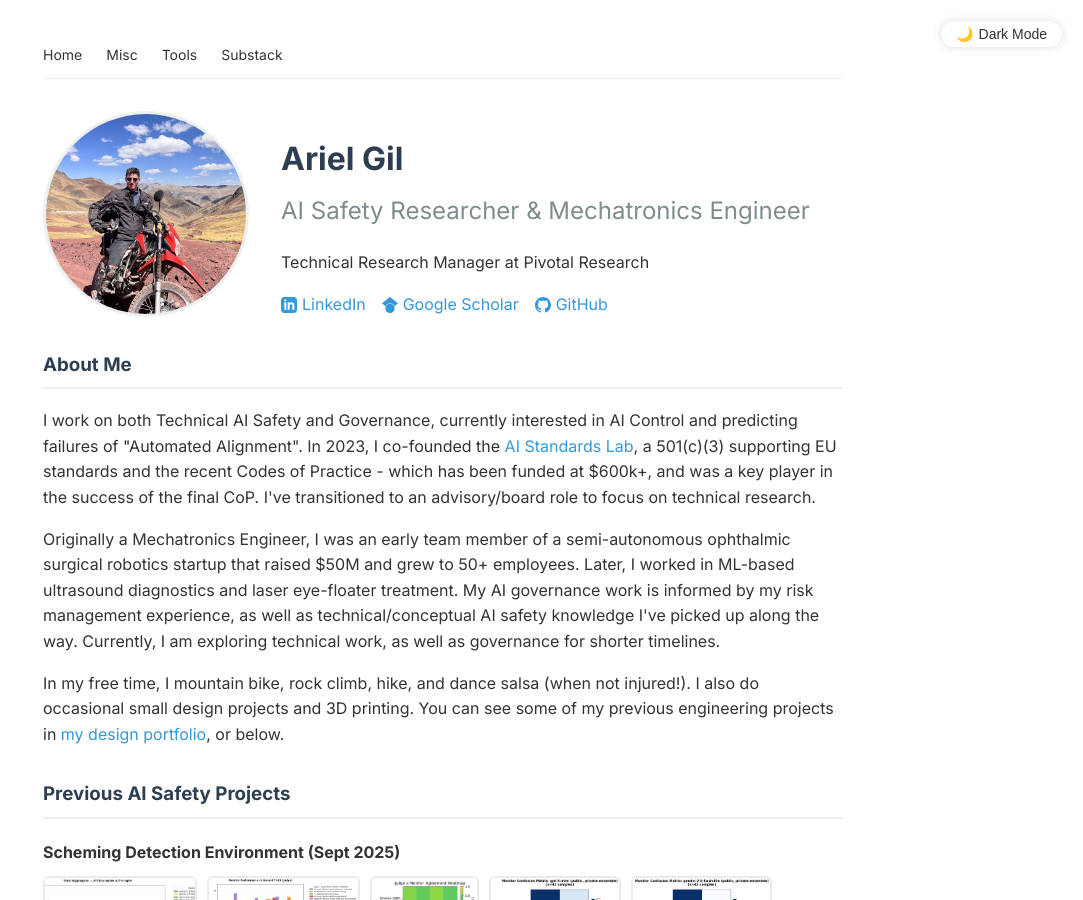
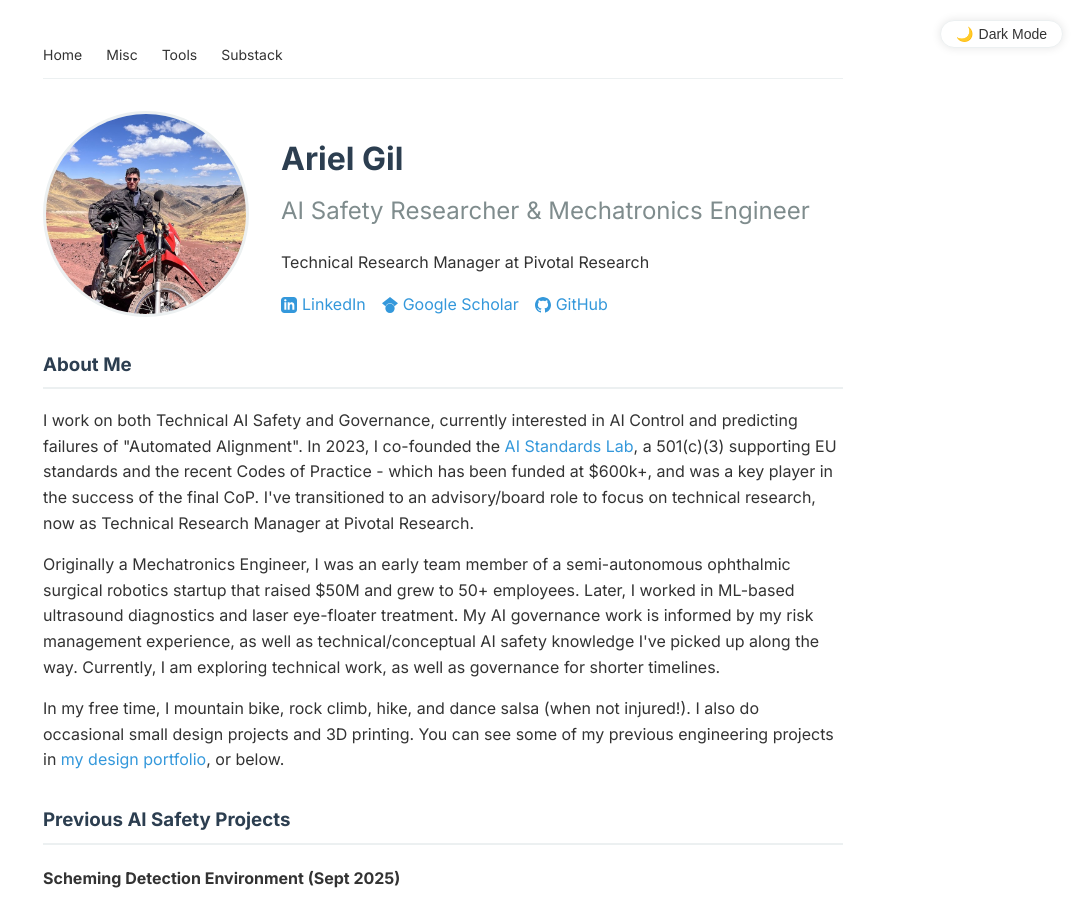
Before and after one commit to ariel-gil/ariel-gil.github.io, a Jekyll site: the page built from index.md, in a window 1280 px wide and 900 px high. Shown: the whole window, without its empty margins (197-1280 px from the left). Built offline with Jekyll 4.4.1, drawn with Linux system fonts in a browser that asks for light colours.

Commit message:
Add Pivotal Research role to About section
Co-Authored-By: Claude Opus 4.5 <noreply@anthropic.com>

```diff
--- a/index.md
+++ b/index.md
@@ -6,7 +6,7 @@ description: AI Safety Researcher focusing on AI Risk management, standards and
 
 <section id="about">
     <h3>About Me</h3>
-    <p>I work on both Technical AI Safety and Governance, currently interested in AI Control and predicting failures of "Automated Alignment". In 2023, I co-founded the <a href="https://ai-standards-lab.org/" target="_blank">AI Standards Lab</a>, a 501(c)(3) supporting EU standards and the recent Codes of Practice - which has been funded at $600k+, and was a key player in the success of the final CoP. I've transitioned to an advisory/board role to focus on technical research.</p>
+    <p>I work on both Technical AI Safety and Governance, currently interested in AI Control and predicting failures of "Automated Alignment". In 2023, I co-founded the <a href="https://ai-standards-lab.org/" target="_blank">AI Standards Lab</a>, a 501(c)(3) supporting EU standards and the recent Codes of Practice - which has been funded at $600k+, and was a key player in the success of the final CoP. I've transitioned to an advisory/board role to focus on technical research, now as Technical Research Manager at Pivotal Research.</p>
 
     <p>Originally a Mechatronics Engineer, I was an early team member of a semi-autonomous ophthalmic surgical robotics startup that raised $50M and grew to 50+ employees. Later, I worked in ML-based ultrasound diagnostics and laser eye-floater treatment. My AI governance work is informed by my risk management experience, as well as technical/conceptual AI safety knowledge I've picked up along the way. Currently, I am exploring technical work, as well as governance for shorter timelines. </p>
 
```
